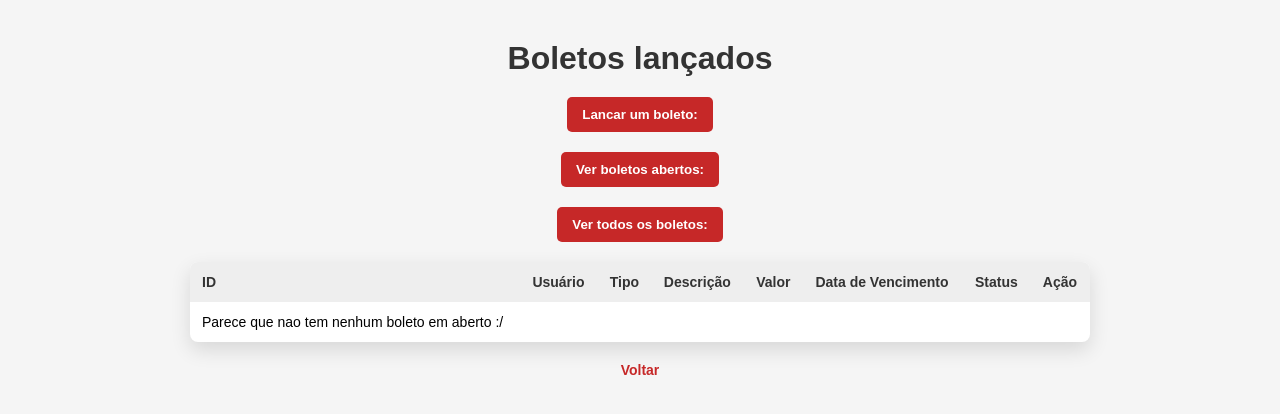
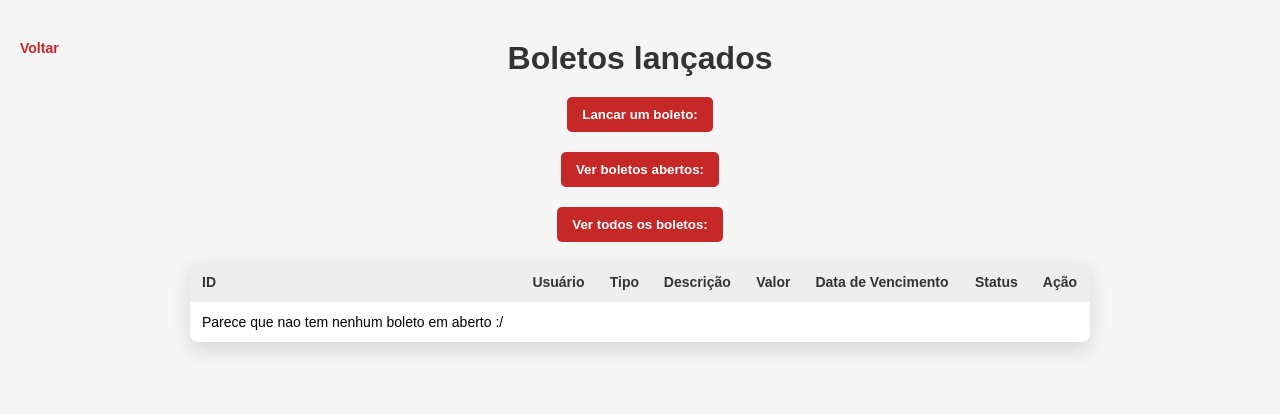
Before and after one commit to ldm-code/aoeSystem, a Flask app: page /listar_boletos in a window 1280 px wide. Shown: the top 414 px of the page. Run offline with Flask 3, Linux system fonts and the light colour scheme; data that the repository does not hold is empty.

Commit message:
aprimorar ux

```diff
--- a/static/css/ver_boletos.css
+++ b/static/css/ver_boletos.css
@@ -102,6 +102,9 @@ table form button {
 
 
 a {
+    position: absolute;
+    top: 20px;
+    left: 20px;
     margin-top: 20px;
     text-decoration: none;
     font-size: 14px;
--- a/templates/ver_boletos_adm.html
+++ b/templates/ver_boletos_adm.html
@@ -8,6 +8,7 @@
   <body>
 
     <h1>Boletos lançados</h1>
+    <a href="{{ url_for('marcar_presenca_adm') }}">Voltar</a>
     <form action="{{ url_for('lancar_boleto') }}" method="get">
       <button type="submit" id="boleto-criar">Lancar um boleto:</button>
     </form>
@@ -74,7 +75,6 @@
 
 </table>
 
-<a href="{{ url_for('marcar_presenca_adm') }}">Voltar</a>
 
 </body>
 </html>
```
